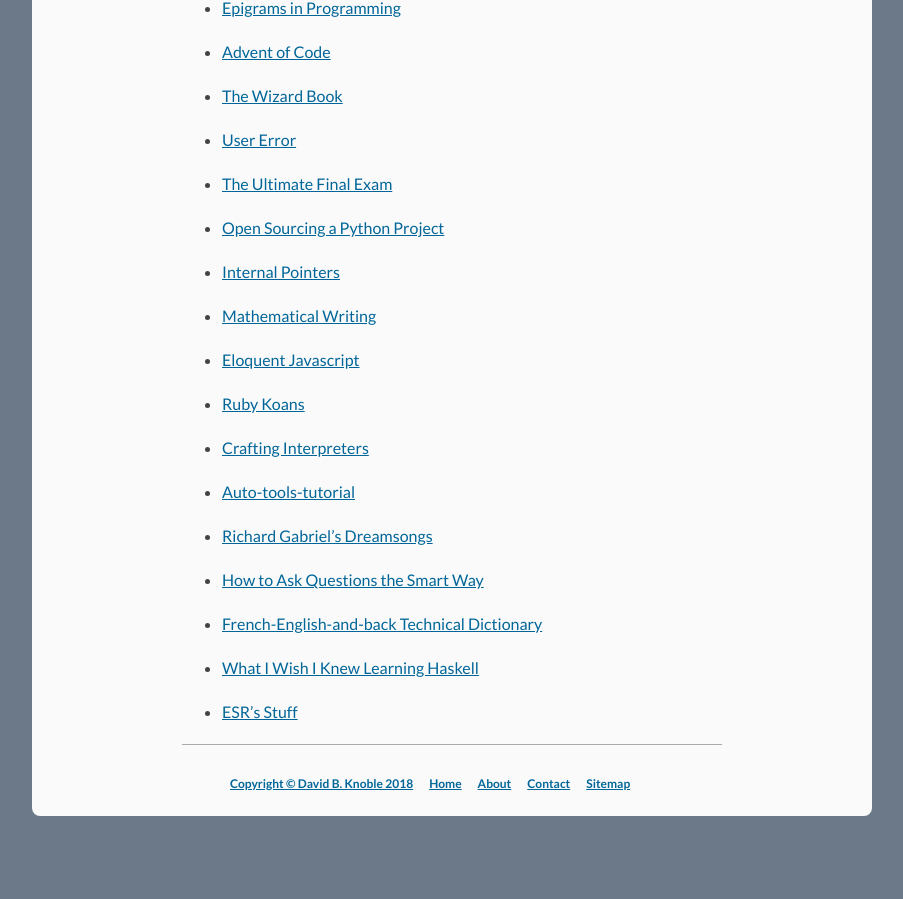
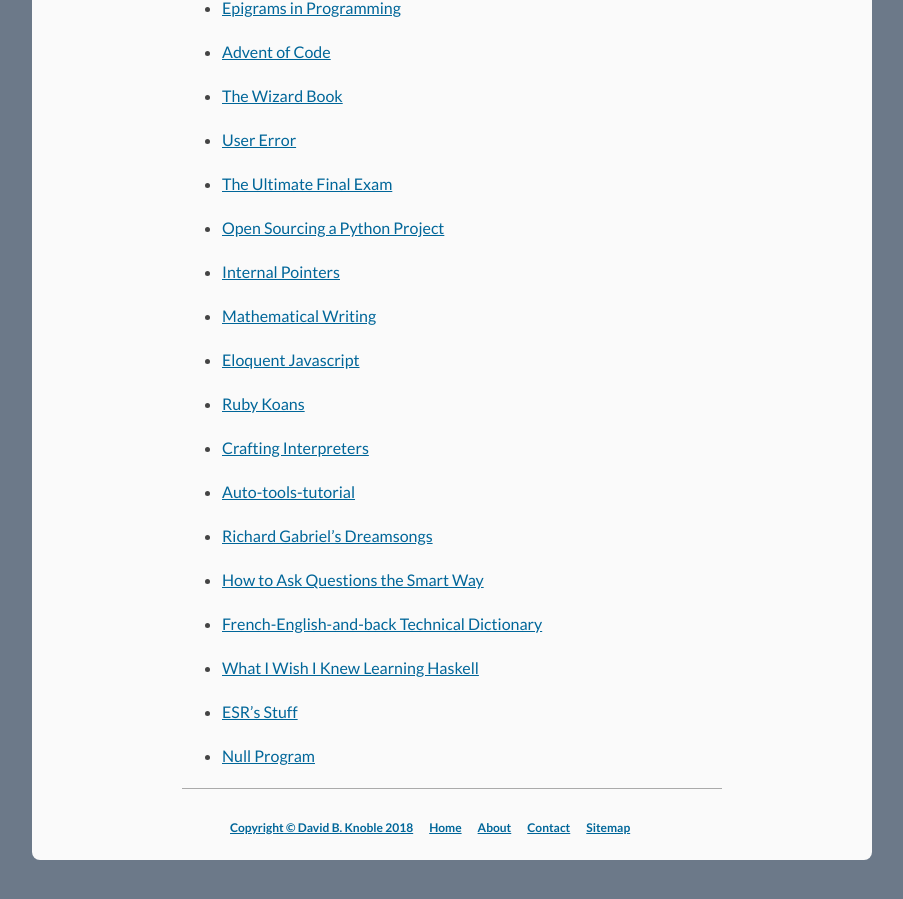
Before and after one commit to benknoble/benknoble.github.io, a Jekyll site: the page built from pages/readinglist.md, in a window 1280 px wide and 900 px high, scrolled down 2338 px. Shown: the whole window, without its empty margins (188-1091 px from the left). Built offline with Jekyll 4.4.1, drawn with Linux system fonts in a browser that asks for light colours; before the commit the page ends 3194 px from its top, so only the background shows below that.

Commit message:
Update reading list

```diff
--- a/_data/reading_list.yml
+++ b/_data/reading_list.yml
@@ -116,3 +116,5 @@
   url: http://dev.stephendiehl.com/hask/
 - title: ESR's Stuff
   url: http://www.catb.org/esr/
+- title: 'Null Program'
+  url: https://nullprogram.com
```
